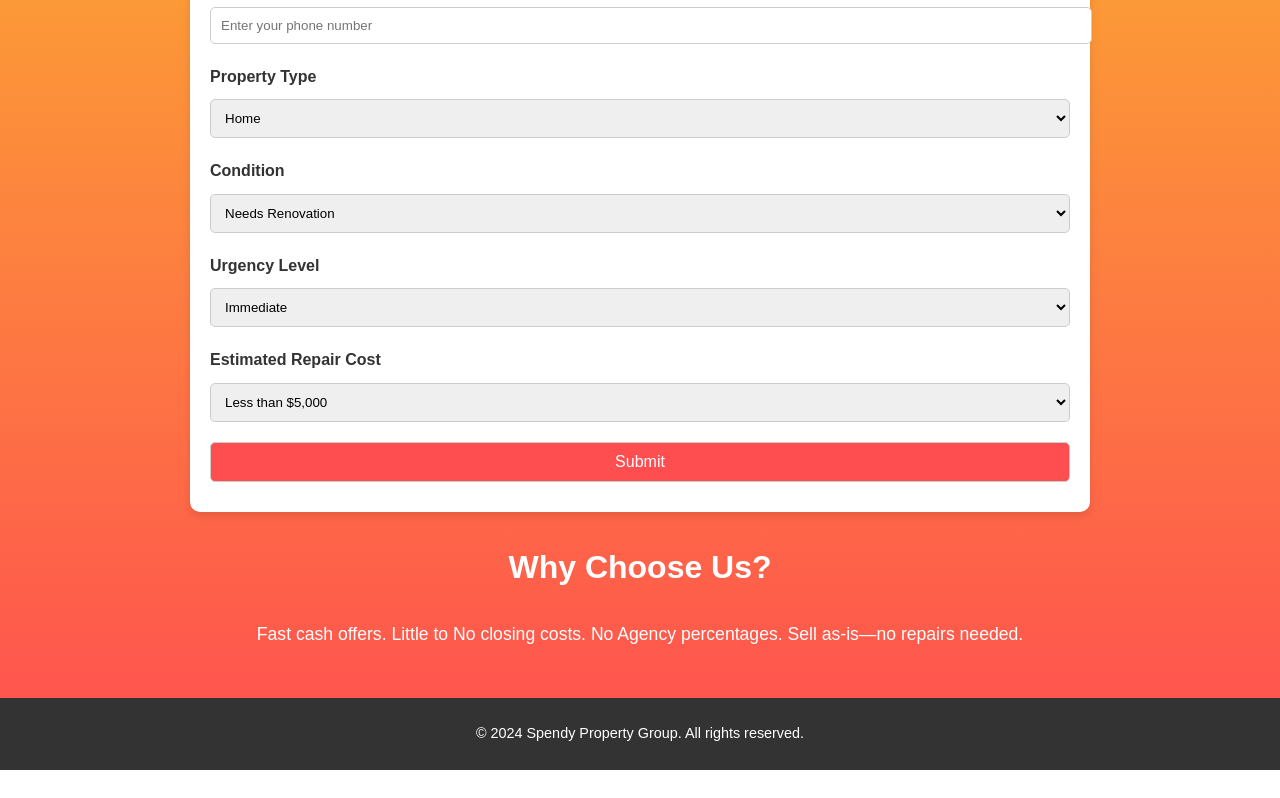
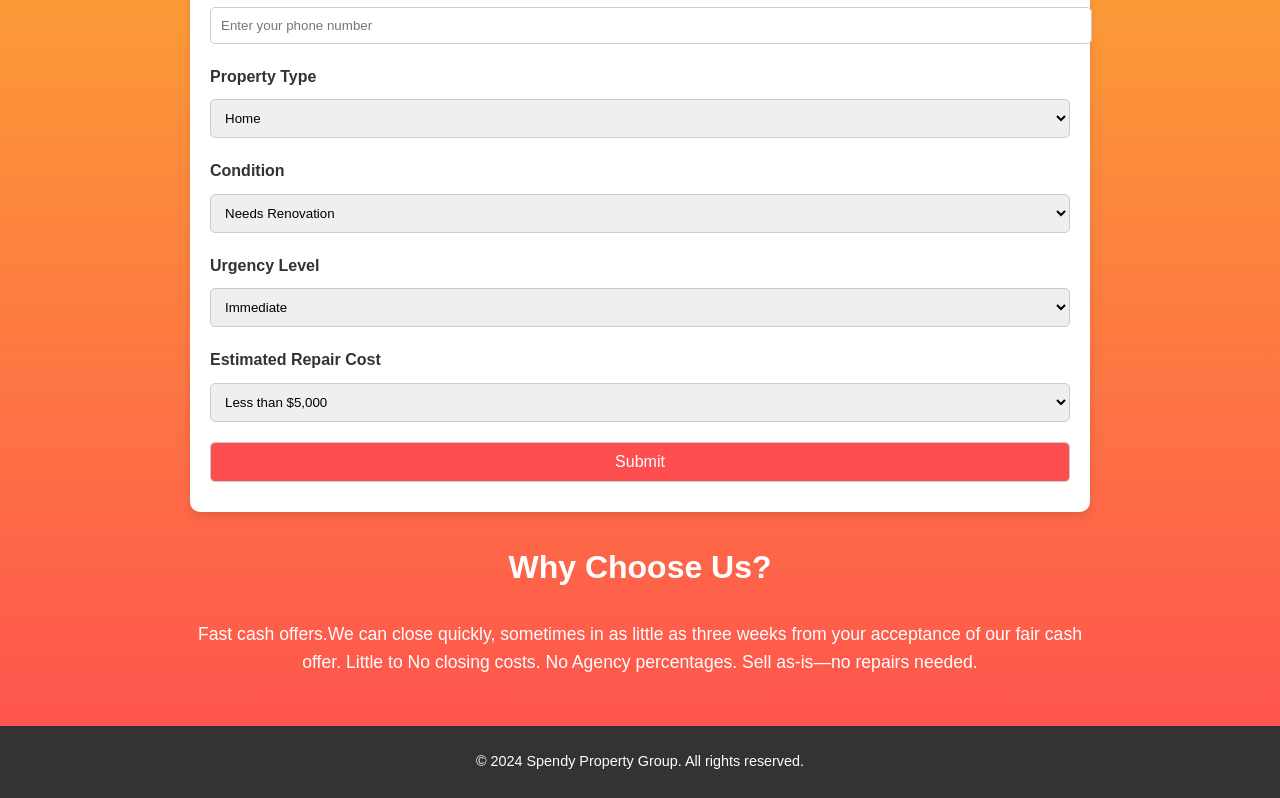
Before and after one commit to godbody11/cash4home, a plain HTML site: page index.html in a window 1280 px wide. Shown: the part 613-1411 px from the top of the page. Before the commit the page ends 1383 px from the top, so only its background shows below. Drawn offline with Linux system fonts and the light colour scheme.

Commit message:
Update index.html
Signed-off-by: godbody11 <ugodwater01@gmail.com>

```diff
--- a/index.html
+++ b/index.html
@@ -147,7 +147,7 @@
 
         <section class="benefits">
             <h2>Why Choose Us?</h2>
-            <p>Fast cash offers. Little to No closing costs. No Agency percentages. Sell as-is—no repairs needed.</p>
+            <p>Fast cash offers.We can close quickly, sometimes in as little as three weeks from your acceptance of our fair cash offer.  Little to No closing costs. No Agency percentages. Sell as-is—no repairs needed.</p>
         </section>
     </div>
     <footer>
```
